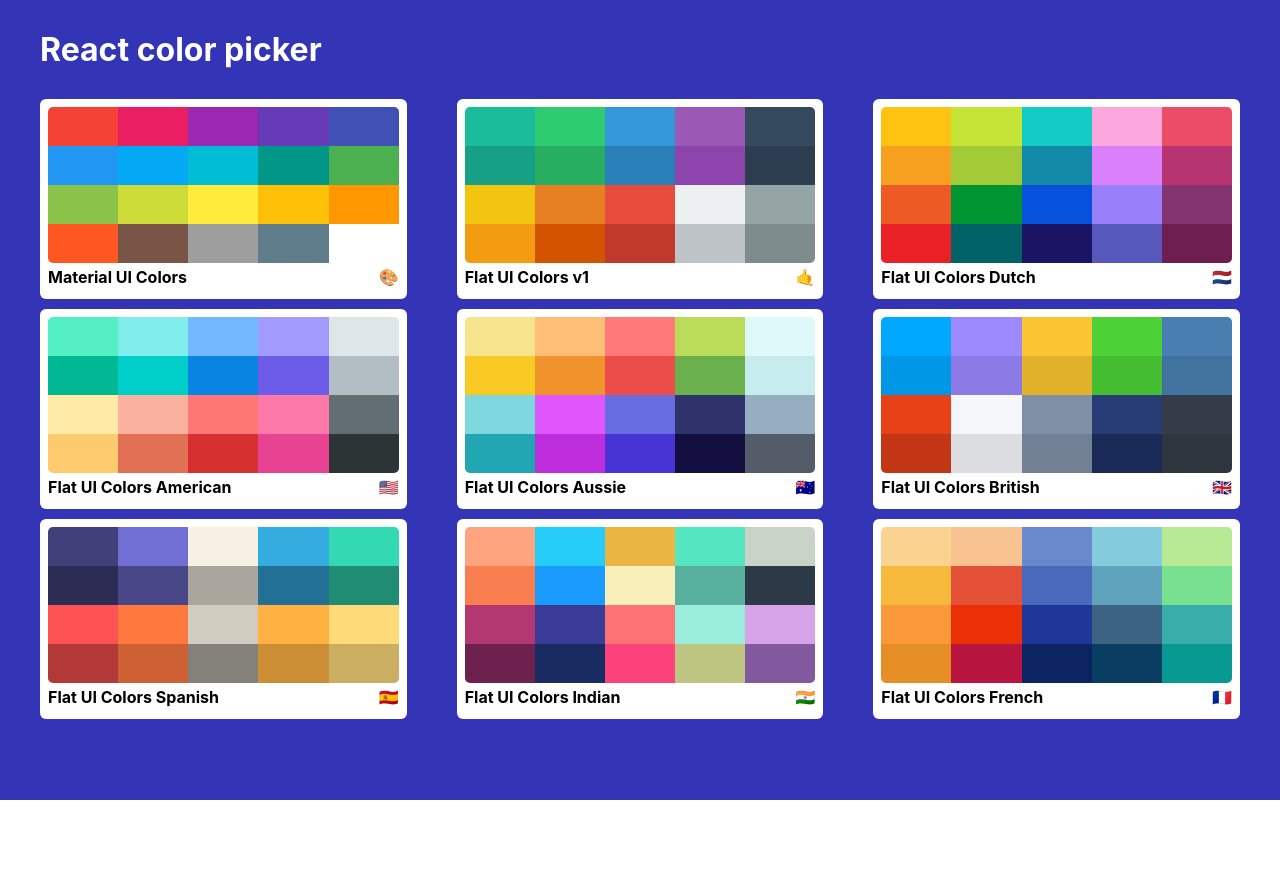
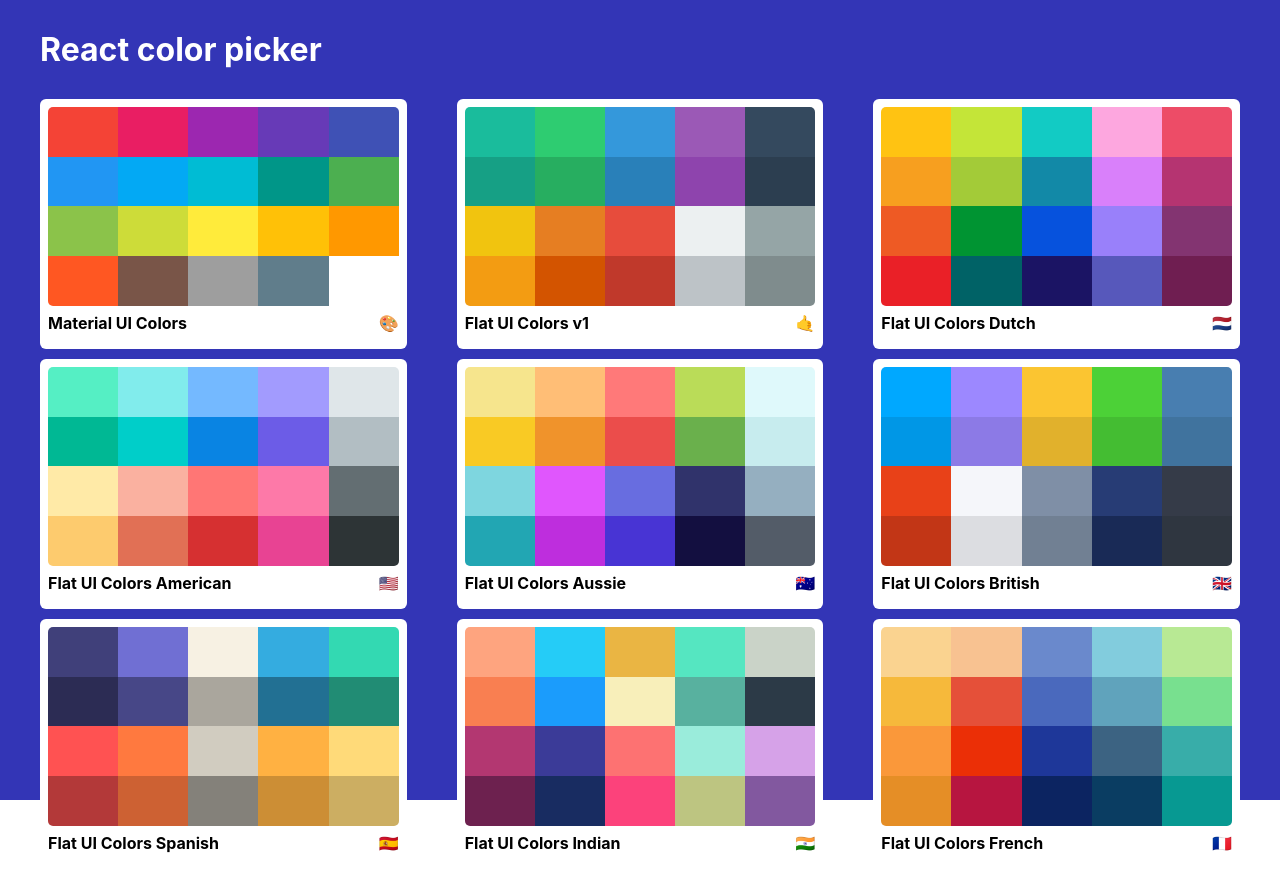
Before and after one commit to sunguru98/Flat-UI-colors-clone, a React (Create React App) app: page / in a window 1280 px wide. Before the commit the page ends 800 px from the top, so only its background shows below. Built offline with nearby package versions, Linux system fonts and the light colour scheme.

Commit message:
Added SingleColorPalette component to view the different shades of that particular color using Chroma.js

```diff
--- a/src/App.js
+++ b/src/App.js
@@ -1,10 +1,12 @@
+import seedPalettes from './seedPalettes'
+import generateColorBreakpoints from './generateColorBreakpoints'
 import React from 'react';
 import './App.css'
-import { Switch, Route } from 'react-router-dom'
 import ColorPalette from './ColorPalette'
 import PaletteList from './PaletteList'
-import seedPalettes from './seedPalettes'
-import generateColorBreakpoints from './generateColorBreakpoints'
+import SingleColorPalette from './SingleColorPalette'
+
+import { Switch, Route } from 'react-router-dom'
 
 const findPalette = paletteId => {
   return generateColorBreakpoints(seedPalettes.find(palette => palette.id === paletteId))
@@ -14,8 +16,9 @@
   return (
     <div className="App">
       <Switch>
-        <Route exact path='/' render={(routeParams) => <PaletteList palettes={seedPalettes} {...routeParams} />}/>
+        <Route exact path='/' render={routeParams => <PaletteList palettes={seedPalettes} {...routeParams} />}/>
         <Route exact path='/palette/:id' render={routeParams => <ColorPalette pallete={findPalette(routeParams.match.params.id)}/>}/>
+        <Route exact path='/palette/:paletteId/:colorId' render={routeParams => <SingleColorPalette pallete={findPalette(routeParams.match.params.paletteId)} colorId={routeParams.match.params.colorId} />}/>
       </Switch>
     </div>
   );
--- a/src/ColorBox.css
+++ b/src/ColorBox.css
@@ -1,6 +1,9 @@
-.ColorBox {
+.switchMore {
   width: 20%;
   height: 25%;
+}
+
+.ColorBox {
   display: inline-block;
   cursor: pointer;
   text-transform: uppercase;
--- a/src/ColorBox.js
+++ b/src/ColorBox.js
@@ -1,15 +1,17 @@
 import React, {Component} from 'react';
 import './ColorBox.css'
 import CopyClipboard from 'react-copy-to-clipboard'
+
+import {Link} from 'react-router-dom'
 
 class ColorBox extends Component {
   constructor (props) {
     super(props);
     this.state = { isCopied: false }
-    this.copyHexVal = this.copyHexVal.bind(this)
+    this.copyHexColor = this.copyHexColor.bind(this)
   }
 
-  copyHexVal () {
+  copyHexColor () {
     this.setState({ isCopied: true}, () => {
       setTimeout(() => {this.setState({ isCopied: false })}, 500)
     })
@@ -17,8 +19,8 @@
 
   render() {
     return (
-      <CopyClipboard text={this.props.color} onCopy={this.copyHexVal}>
-        <div className="ColorBox" style={{ background: this.props.color.length === 6 ? `#${this.props.color}` : this.props.color }}>
+      <CopyClipboard text={this.props.color} onCopy={this.copyHexColor}>
+        <div className={`ColorBox ${this.props.showMoreButton ? 'switchMore' : ''}`} style={{ background: this.props.color.length === 6 ? `#${this.props.color}` : this.props.color }}>
           <div className={`ColorBox-overlay ${this.state.isCopied && 'show'}`} style={{ background: this.props.color.length === 6 ? `#${this.props.color}` : this.props.color }}/>
           <div className={`ColorBox-copy-msg ${this.state.isCopied && 'show'}`}>
             <h1>Copied !</h1>
@@ -26,7 +28,7 @@
           </div>
           <div className="ColorBox-box">
             <span className="ColorBox-name">{this.props.name}</span>
-            <span className="ColorBox-more">MORE</span>
+            { this.props.showMoreButton && <Link style={{ color: 'black' }} to={`/palette/${this.props.paletteId}/${this.props.colorId}`} onClick={event => event.stopPropagation()}><span className="ColorBox-more">MORE</span></Link>}
           </div>
           <button className="ColorBox-copy">Copy</button>
         </div>
--- a/src/ColorPalette.js
+++ b/src/ColorPalette.js
@@ -1,6 +1,7 @@
 import React, {Component} from 'react';
 import ColorBox from './ColorBox'
 import ColorPaletteNavbar from './ColorPaletteNavbar'
+import ColorPaletteFooter from './ColorPaletteFooter'
 
 class ColorPalette extends Component {
   constructor(props) {
@@ -21,14 +22,11 @@
   render() {
     return (
       <div className="ColorPalette" style={{ height: '100vh', overflow: 'hidden' }}>
-        <ColorPaletteNavbar colorLevel={this.state.colorLevel} onChange={this.handleChange} changeColorFormat={this.changeColorFormat}/>
+        <ColorPaletteNavbar showSlider colorLevel={this.state.colorLevel} onChange={this.handleChange} changeColorFormat={this.changeColorFormat}/>
         <div className="ColorPalette-colors" style={{ height: '90%' }}>
-          {this.props.pallete.colors[this.state.colorLevel].map(color => <ColorBox key={color.name} color={color[this.state.colorFormat]} name={color.name}/>)}
+          {this.props.pallete.colors[this.state.colorLevel].map(color => <ColorBox key={color.name} colorId={color.id} paletteId={this.props.pallete.id} color={color[this.state.colorFormat]} name={color.name} showMoreButton/>)}
         </div>
-        <div className="ColorPalette-footer" style={{ background: 'white', height: '4vh', display: 'flex', justifyContent: 'flex-end', alignItems: 'center', fontWeight: 'bold' }}>
-          {this.props.pallete.paletteName}
-          <span className="ColorPalette-emoji" style={{fontSize: '20px', margin: '0 5px'}}>{this.props.pallete.emoji}</span>
-        </div>
+        <ColorPaletteFooter palette={this.props.pallete}/>
       </div>
     );
   }
--- /dev/null
+++ b/src/ColorPaletteFooter.js
@@ -0,0 +1,12 @@
+import React from 'react'
+
+const ColorPaletteFooter = ({palette}) => {
+  return (
+    <div className="ColorPalette-footer" style={{ background: 'white', height: '4vh', display: 'flex', justifyContent: 'flex-end', alignItems: 'center', fontWeight: 'bold' }}>
+      {palette.paletteName}
+      <span className="ColorPalette-emoji" style={{fontSize: '20px', margin: '0 5px'}}>{palette.emoji}</span>
+    </div>
+  )
+}
+
+export default ColorPaletteFooter;
--- a/src/ColorPaletteNavbar.js
+++ b/src/ColorPaletteNavbar.js
@@ -35,10 +35,12 @@
         <div className="ColorPaletteNavbar-logo">
           <Link to='/' style={{textDecoration: 'none', color: 'black'}}>reactcolorpicker</Link>
         </div>
+        { this.props.showSlider &&
         <div className="ColorPaletteNavbar-Slider">
           <span>Level: {this.props.colorLevel}</span>
           <Slider defaultValue={this.props.colorLevel} min={100} max={900} onChange={this.props.onChange} step={100} />
         </div>
+        }
         <div className="ColorPaletteNavbar-Select">
           <Select value={this.state.colorFormat} onChange={this.handleChange}>
             <MenuItem value="hex#">HEX# - #ffffff</MenuItem>
--- a/src/PaletteListItem.js
+++ b/src/PaletteListItem.js
@@ -3,7 +3,7 @@
 
 const styles = {
   PaletteListItem: {
-    height: '200px',
+    height: '250px',
     background: 'white',
     padding: '8px',
     borderRadius: '6px',
--- /dev/null
+++ b/src/SingleColorPalette.js
@@ -0,0 +1,55 @@
+import React, { Component } from 'react'
+import ColorPaletteNavBar from './ColorPaletteNavbar'
+import ColorPaletteFooter from './ColorPaletteFooter'
+import ColorBox from './ColorBox'
+
+import { withStyles } from '@material-ui/styles'
+import { Link } from 'react-router-dom'
+
+const styles = {
+  'SingleColorPalette-colors': {
+    height: '90%',
+    display: 'grid',
+    gridTemplateColumns: 'repeat(5, 1fr)',
+    gridAutoRows: 'repeat(2, 1fr)'
+  }
+}
+
+class SingleColorPalette extends Component {
+  constructor(props) {
+    super(props)
+    console.log(props)
+    this._singleColorLevels = this.extractColorOfDifferentShades(this.props.pallete, this.props.colorId)
+    console.log(this._singleColorLevels)
+    this.state = { colorFormat: 'hex#' }
+    this.handleColorFormat = this.handleColorFormat.bind(this)
+  }
+
+  handleColorFormat (colorFormat) {
+    this.setState({ colorFormat })
+  }
+
+  extractColorOfDifferentShades (paletteObj, colorId) {
+    let specificColorShades = []
+    for (let colorLevel in paletteObj.colors) specificColorShades.push(paletteObj.colors[colorLevel].find(color => color.id === colorId))
+    return specificColorShades.slice(1)
+  }
+
+  render() {
+    const { classes, pallete } = this.props
+    return (
+      <div className="SingleColorPalette" style={{ height: '100vh', overflow: 'hidden' }}>
+        <ColorPaletteNavBar showSlider={false} changeColorFormat={this.handleColorFormat}/>
+        <div className={ classes['SingleColorPalette-colors'] }>
+          { this._singleColorLevels.map(color => <ColorBox key={color.name} style={{ height: '100%', width: '100%' }} name={color.name} color={color[this.state.colorFormat]} showMoreButton={false} />) }
+          <div style={{ background: 'black', position: 'relative' }}>
+            <Link style={{ color: 'white' }} to={`/palette/${this.props.pallete.id}`}><span className="ColorBox-more" style={{ height: '30px', cursor: 'pointer', position: 'absolute', top: '50%', left: '50%', transform: 'translate(-50%, -50%)'}}>GO BACK</span></Link>
+          </div>
+        </div>
+        <ColorPaletteFooter palette={pallete}/>
+      </div>
+    );
+  }
+}
+
+export default withStyles(styles)(SingleColorPalette);
```
